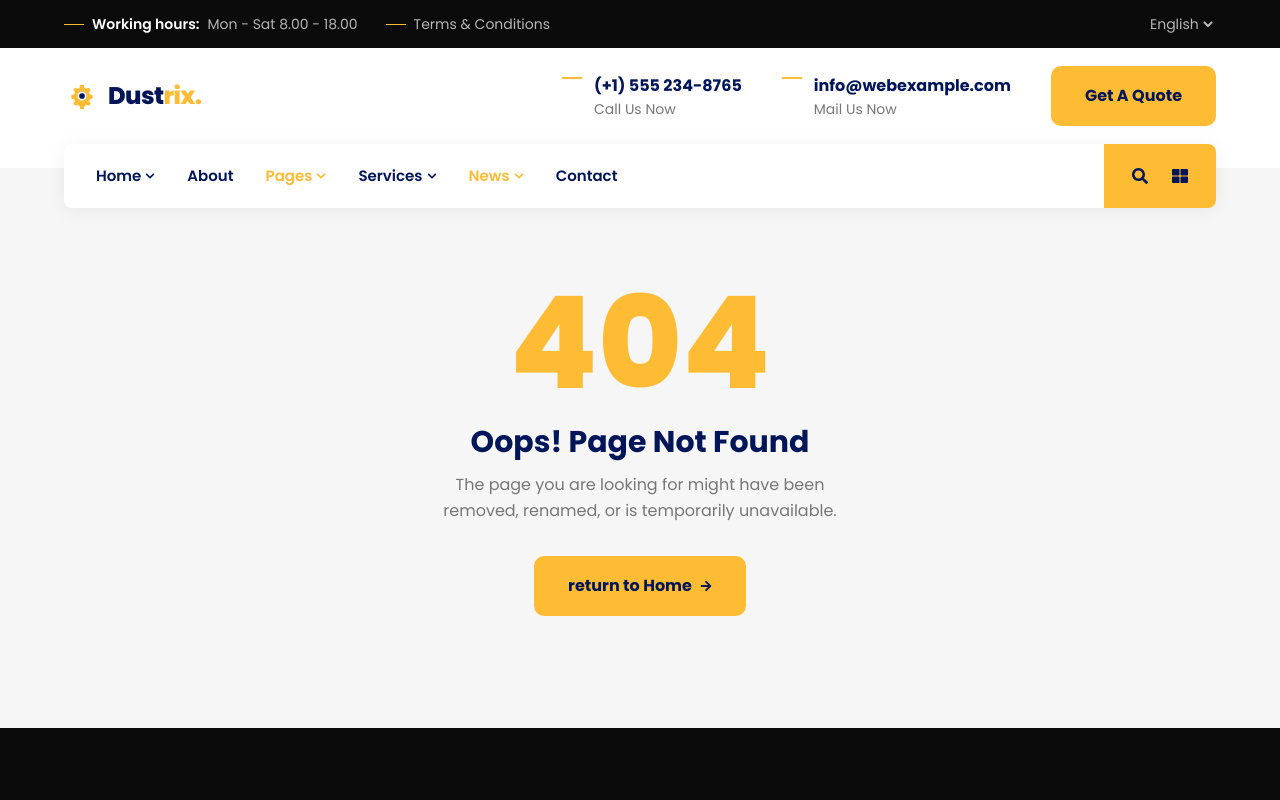
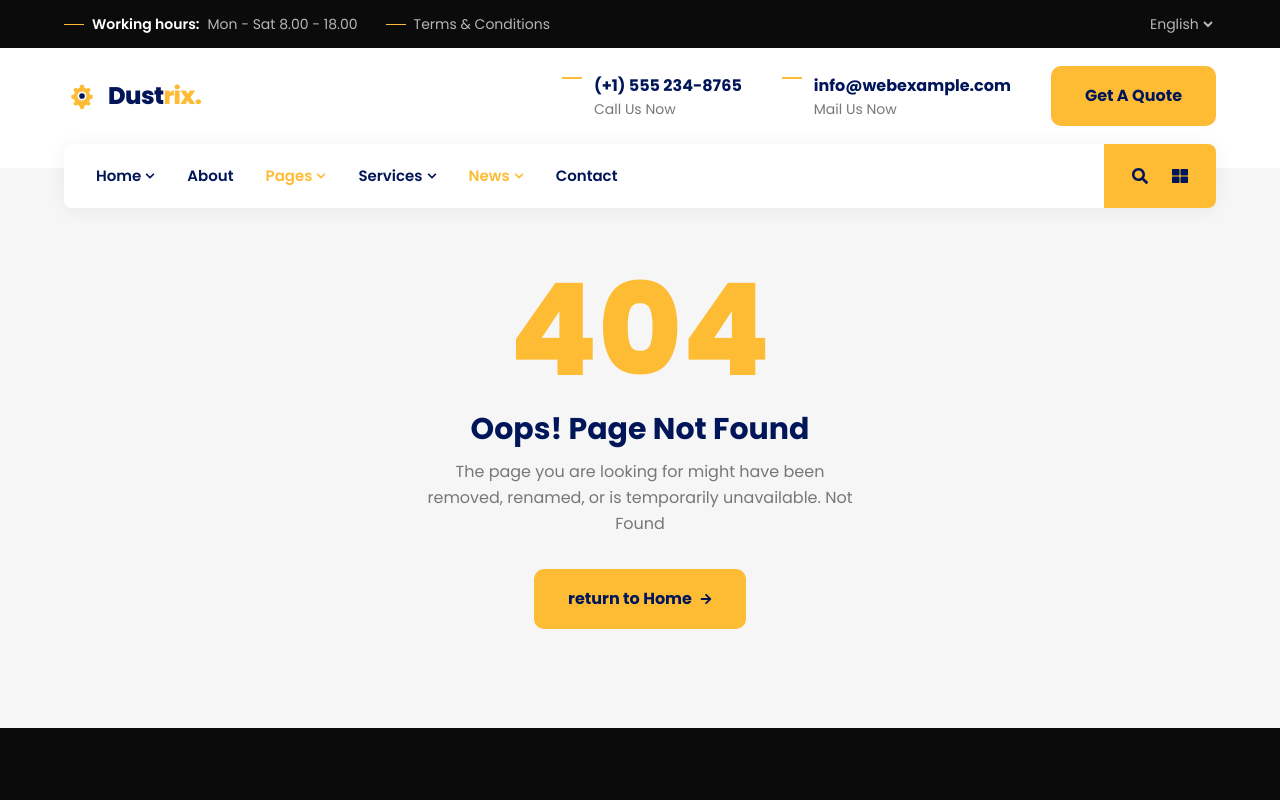
Before and after one commit to muhammad-faseeh-ur-rehman/dustrix, a React (Vite) app: page /news/1 in a window 1280 px wide. Shown: the top 800 px of the page. Built offline with nearby package versions, Linux system fonts and the light colour scheme.

Commit message:
Update NotFound.jsx

```diff
--- a/src/pages/NotFound.jsx
+++ b/src/pages/NotFound.jsx
@@ -10,7 +10,7 @@ export default function NotFound() {
         </h2>
         <p className="mx-auto mt-3 max-w-md">
           The page you are looking for might have been removed, renamed, or is
-          temporarily unavailable.
+          temporarily unavailable. Not Found
         </p>
         <Button to="/" className="mt-8">
           return to Home
```
